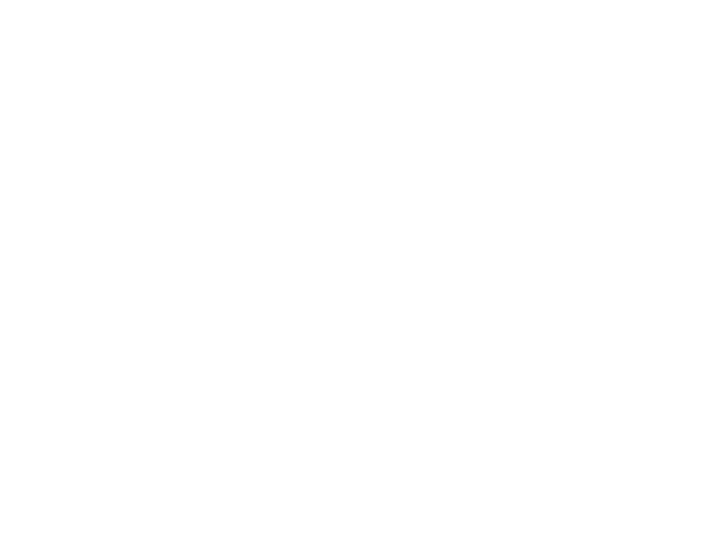
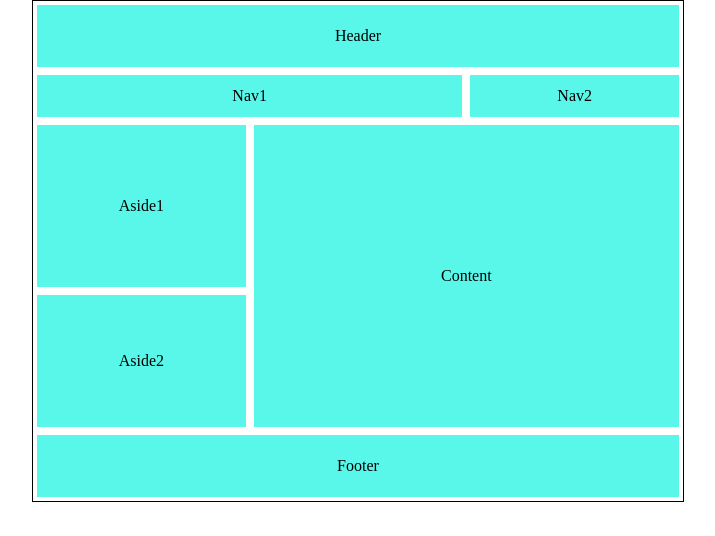
Before and after one commit to Safrin-techveel-trainee/CSS-TASK, a plain HTML site: page index.html in a window 1280 px wide. Shown: the whole page, without its empty margins (282-997 px from the left). Drawn offline with Linux system fonts and the light colour scheme.

Commit message:
completed

```diff
--- a/index.html
+++ b/index.html
@@ -3,9 +3,58 @@
 <head>
     <meta charset="UTF-8">
     <meta name="viewport" content="width=device-width, initial-scale=1.0">
-    <title>Document</title>
+    <title>Gird task</title>
+    <style>
+        body{
+            margin: 0;
+        }
+        .box{
+			background-color: rgb(88, 247, 233);
+			border: solid 4px white;
+			display: grid;
+			justify-content: center;
+			align-items: center;
+		}
+        .section-1{
+            border: solid 1px;
+            max-width: 650px;
+			margin: auto;
+			display: grid;
+			grid-template-columns: 2fr 2fr 2fr;
+            grid-template-rows: 70px 50px 30px repeat(4,70px) 70px;
+        }
+        .header{
+            grid-column: span 3;
+        }
+        .footer{
+            grid-column: span 3;
+        }
+        .nav1{
+            grid-column: 1/3;
+        }
+        .content{
+            grid-column: 2/4;
+            grid-row: 3/8;
+        }
+        .aside1{
+            grid-row:3/6;
+        }
+        .aside2{
+            grid-row: 6/8;
+        }
+    </style>
 </head>
 <body>
-
+    <div class="container">
+        <section class="section-1">
+			<div class="box header">Header</div>
+            <div class="box nav1">Nav1</div>
+            <div class="box nav2">Nav2</div>
+			<div class="box aside1">Aside1</div>
+            <div class="box content">Content</div>
+            <div class="box aside2">Aside2</div>
+			<div class="box footer">Footer</div>
+		</section>
+    </div>
 </body>
 </html>
```
